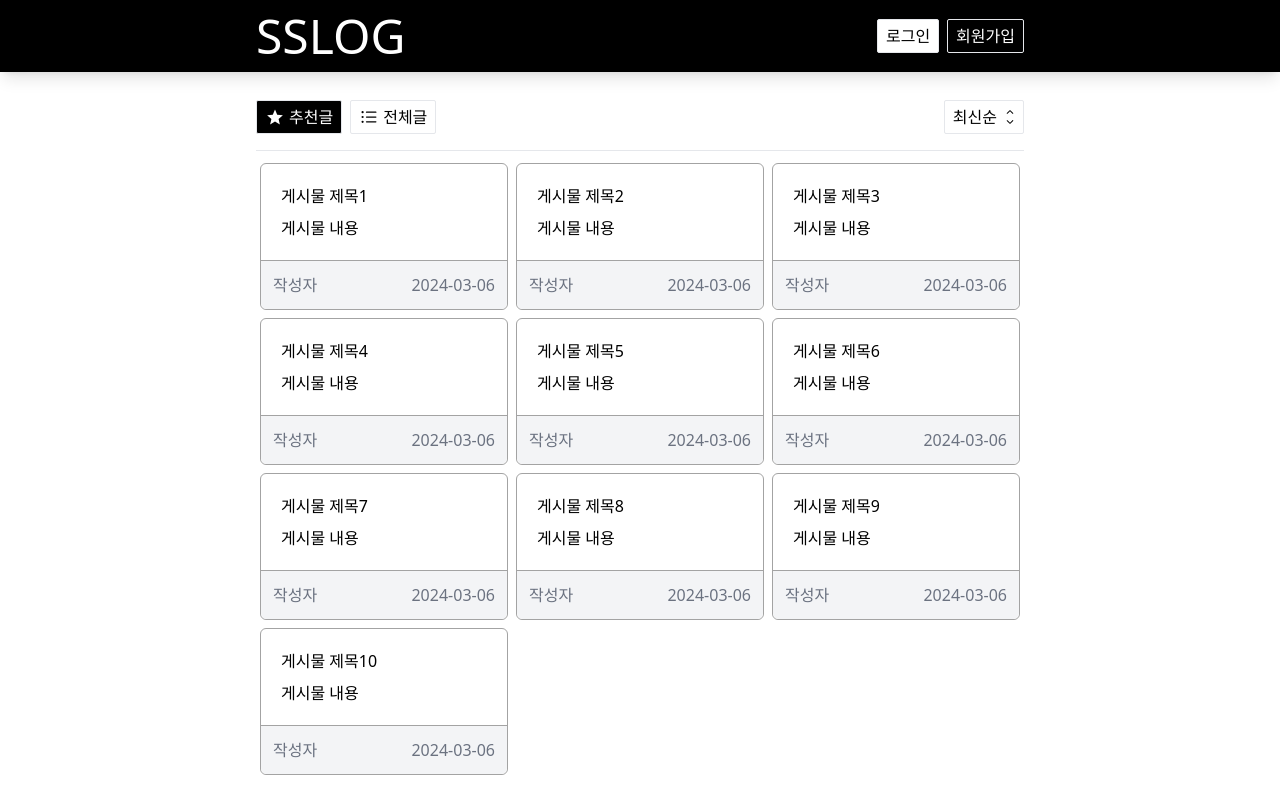
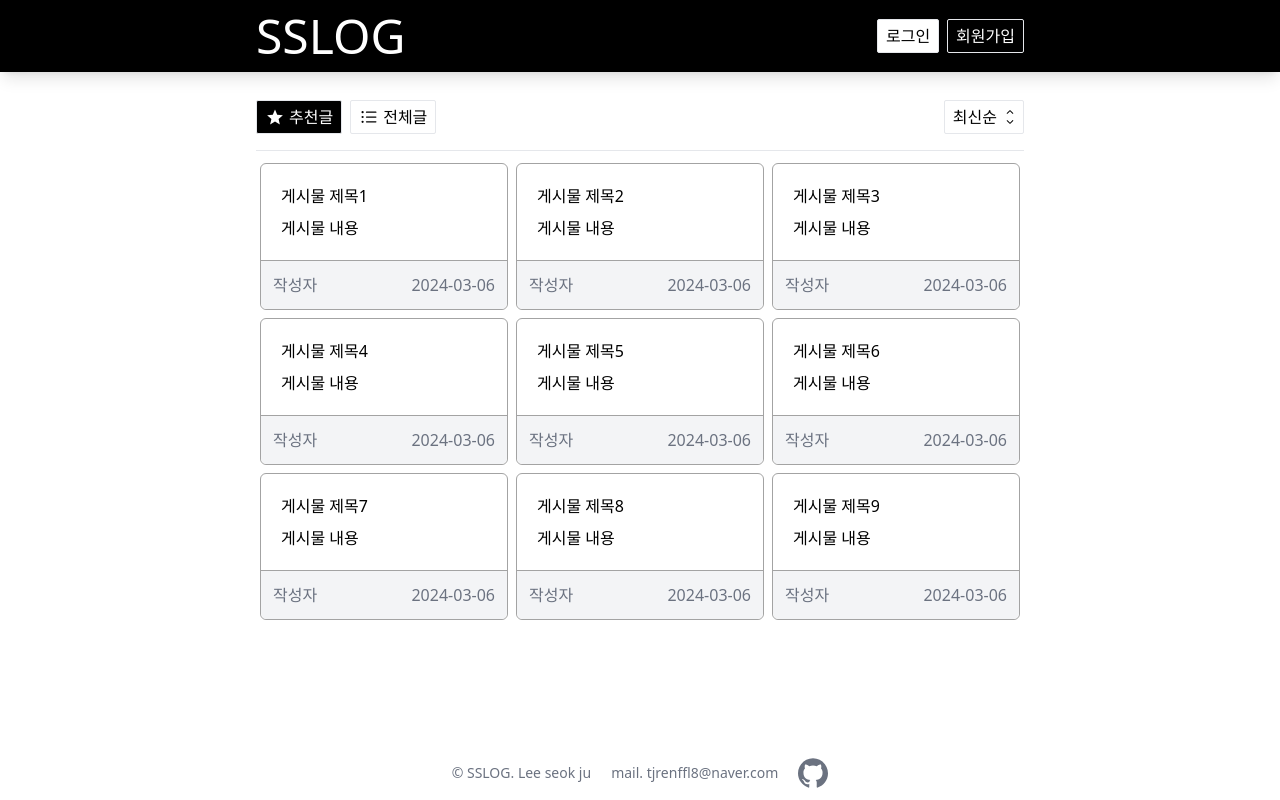
Before and after one commit to Seotjuu/sslog, a Next.js app: page / in a window 1280 px wide. Built offline with nearby package versions, Linux system fonts and the light colour scheme.

Commit message:
[Feature] footer 진행

```diff
--- a/app/layout.tsx
+++ b/app/layout.tsx
@@ -1,21 +1,37 @@
 import Navbar from "@/components/Navbar";
 import "../styles/globals.css";
+import Container from "@/components/containers/Container";
+import { ImGithub } from "react-icons/im";
+import AtiveLink from "@/components/AtiveLink";
+import { BsMailbox, BsMailbox2 } from "react-icons/bs";
+import { BiMailSend } from "react-icons/bi";
 
 export const metadata = {
   title: "SSLOG | 쓸데없고 유해한 블로그",
   description: "SSLOG : 부끄럽지만 가족같은 친구들의 쓸데없는 블로그, 쓸로그",
 };
 
-const RootLayout = ({
-  children,
-}: Readonly<{
-  children: React.ReactNode;
-}>) => {
+const Footer = () => {
+  return (
+    <Container className="h-20 mt-auto flex justify-center items-center text-gray-500">
+      <div className="flex gap-5 justify-between items-center text-sm">
+        <div>© SSLOG. Lee seok ju</div>
+        <div>mail. tjrenffl8@naver.com</div>
+        <AtiveLink href="https://github.com/Seotjuu/sslog">
+          <ImGithub size={30} />
+        </AtiveLink>
+      </div>
+    </Container>
+  );
+};
+
+const RootLayout = ({ children }: { children: React.ReactNode }) => {
   return (
     <html>
-      <body>
+      <body className="flex flex-col min-h-[100vh]">
         <Navbar />
         <div>{children}</div>
+        <Footer />
       </body>
     </html>
   );
--- a/app/page.tsx
+++ b/app/page.tsx
@@ -45,10 +45,6 @@ const Home = () => {
             <PanelBody title="게시물 제목9">게시물 내용</PanelBody>
             <PanelFooter author="작성자" date="2024-03-06" />
           </PanelContainer>
-          <PanelContainer>
-            <PanelBody title="게시물 제목10">게시물 내용</PanelBody>
-            <PanelFooter author="작성자" date="2024-03-06" />
-          </PanelContainer>
         </div>
       </Container>
     </Container>
--- a/components/Navbar.tsx
+++ b/components/Navbar.tsx
@@ -8,12 +8,12 @@ const Navbar = () => {
         <AtiveLink href={"/"}>SSLOG</AtiveLink>
       </h1>
       <div className="flex justify-center gap-2">
-        <Button variant="light">
-          <AtiveLink href={"/signin"}>로그인</AtiveLink>
-        </Button>
-        <Button variant="dark">
-          <AtiveLink href={"/signup"}>회원가입</AtiveLink>
-        </Button>
+        <AtiveLink href={"/signin"}>
+          <Button variant="light">로그인</Button>
+        </AtiveLink>
+        <AtiveLink href={"/signup"}>
+          <Button variant="dark">회원가입</Button>
+        </AtiveLink>
       </div>
     </div>
   );
--- a/components/containers/Container.tsx
+++ b/components/containers/Container.tsx
@@ -2,16 +2,21 @@ const Container = ({
   children,
   fluid,
   className,
+  style,
 }: {
   children: React.ReactNode;
   fluid?: boolean;
   className?: string;
+  style?: React.CSSProperties;
 }) => {
   return fluid ? (
-    <div className={`w-full h-full ${className}`}>{children}</div>
+    <div className={`w-full h-full ${className}`} style={style}>
+      {children}
+    </div>
   ) : (
     <div
       className={`${className} w-full h-full py-3 mobile:px-5 tablet:px-[10%] laptop:px-[20%] desktop:px-[20%]`}
+      style={style}
     >
       {children}
     </div>
```
